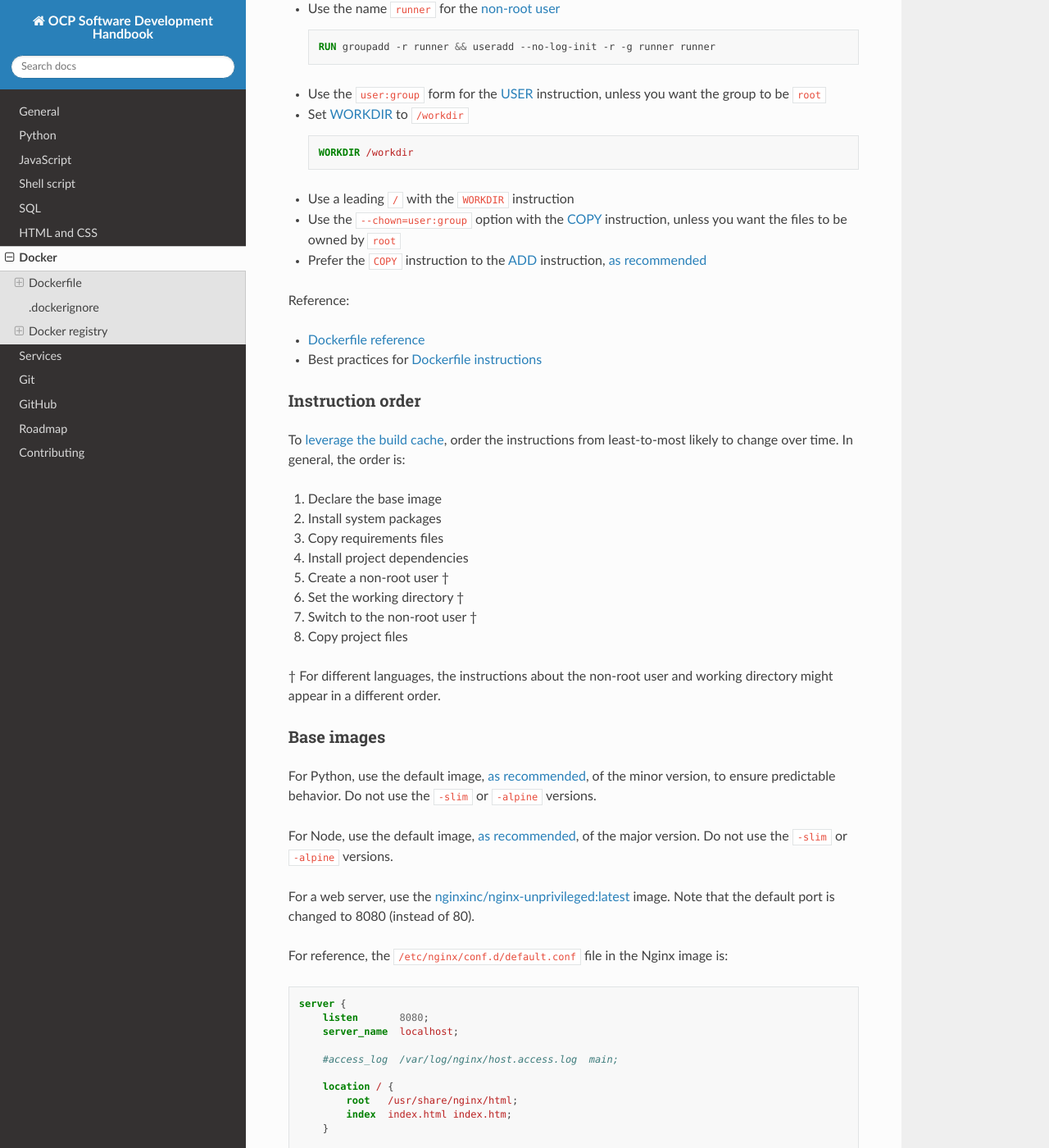
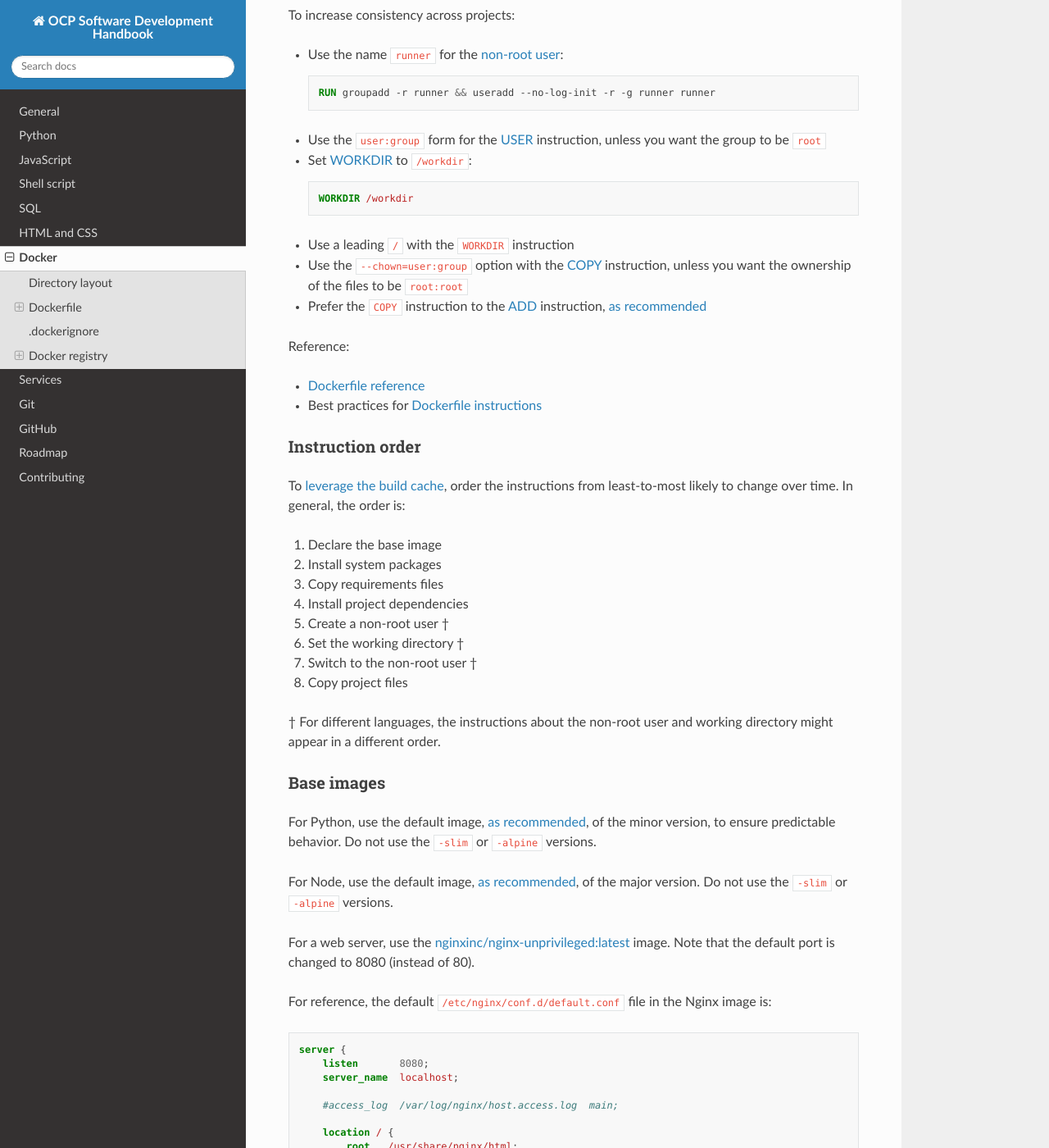
Before and after one commit to open-contracting/software-development-handbook, a Sphinx documentation site: the page built from docs/docker/index.rst, in a window 1280 px wide and 1400 px high, scrolled down 464 px. Shown: the whole window at 82% size. Built offline with Sphinx 7.4.7 and the Read the Docs theme 2.0.0, drawn with Linux system fonts in a browser that asks for light colours; some of the changed text lies outside the part shown.

Commit message:
docs: Copy-edit

```diff
--- a/docs/docker/index.rst
+++ b/docs/docker/index.rst
@@ -4,6 +4,9 @@ Docker
 .. seealso::
 
    For deploying Docker, see the  `Deploy documentation <https://ocdsdeploy.readthedocs.io/en/latest/develop/update/docker.html>`__. Do not put ``docker-compose.yaml`` or ``.env`` files in repositories.
+
+Directory layout
+----------------
 
 To simplify the :ref:`GitHub Actions workflow<docker-registry>`, put the :ref:`dockerfile` and :ref:`dockerignore` files in the root of the repository.
 
@@ -14,21 +17,21 @@ Dockerfile
 
 To increase consistency across projects:
 
--  Use the name ``runner`` for the `non-root user <https://docs.docker.com/develop/develop-images/dockerfile_best-practices/#user>`__
+-  Use the name ``runner`` for the `non-root user <https://docs.docker.com/develop/develop-images/dockerfile_best-practices/#user>`__:
 
    .. code-block:: docker
 
       RUN groupadd -r runner && useradd --no-log-init -r -g runner runner
 
 -  Use the ``user:group`` form for the `USER <https://docs.docker.com/engine/reference/builder/#user>`__ instruction, unless you want the group to be ``root``
--  Set `WORKDIR <https://docs.docker.com/engine/reference/builder/#workdir>`__ to ``/workdir``
+-  Set `WORKDIR <https://docs.docker.com/engine/reference/builder/#workdir>`__ to ``/workdir``:
 
    .. code-block:: docker
 
       WORKDIR /workdir
 
 -  Use a leading ``/`` with the ``WORKDIR`` instruction
--  Use the ``--chown=user:group`` option with the `COPY <https://docs.docker.com/engine/reference/builder/#copy>`__ instruction, unless you want the files to be owned by ``root``
+-  Use the ``--chown=user:group`` option with the `COPY <https://docs.docker.com/engine/reference/builder/#copy>`__ instruction, unless you want the ownership of the files to be ``root:root``
 -  Prefer the ``COPY`` instruction to the `ADD <https://docs.docker.com/engine/reference/builder/#add>`__ instruction, `as recommended <https://docs.docker.com/develop/develop-images/dockerfile_best-practices/#add-or-copy>`__
 
 Reference:
@@ -61,7 +64,7 @@ For Node, use the default image, `as recommended <https://hub.docker.com/_/node/
 
 For a web server, use the `nginxinc/nginx-unprivileged:latest <https://hub.docker.com/r/nginxinc/nginx-unprivileged>`__ image. Note that the default port is changed to 8080 (instead of 80).
 
-For reference, the ``/etc/nginx/conf.d/default.conf`` file in the Nginx image is:
+For reference, the default ``/etc/nginx/conf.d/default.conf`` file in the Nginx image is:
 
 .. literalinclude:: samples/default.conf
    :language: nginx
@@ -78,9 +81,9 @@ Before installing a system package, check whether it's included in a base image.
 
 #. Find the tag on the DockerHub page of the base image (the ``3.8`` tag is under *Shared Tags*)
 #. Click the link to view the Dockerfile
-#. Check the ``apt-get install`` commands
-#. Look for ``FROM`` instructions
-#. Repeat steps 1-3 for the ``FROM`` image(s)
+#. Check the ``apt-get install`` commands for the package name
+#. If not found, look for ``FROM`` instructions
+#. Repeat from step 1 for the ``FROM`` image(s)
 
 We find that the `buildpack-deps:bullseye image <https://github.com/docker-library/buildpack-deps/blob/master/debian/bullseye/Dockerfile>`__ installs the ``libpq-dev`` system package.
 
--- a/docs/git/index.rst
+++ b/docs/git/index.rst
@@ -16,7 +16,7 @@ Follow the format:
 
    #123
 
-Most commits are made in pull requests, such that it's easy to find the related conversation on GitHub. As such, it's not necessary to provide a long narrative, if it exists in a pull request or linked issue.
+Most commits are made in pull requests, such that it's easy to find the discussion on GitHub. As such, it's not necessary to provide a long narrative, if it exists in a pull request or linked issue.
 
 Reference:
 
```
Also changed, not shown: other parts of docs/docker/index.rst (+2 -0 lines), docs/shell/index.rst (+5 -2 lines).
